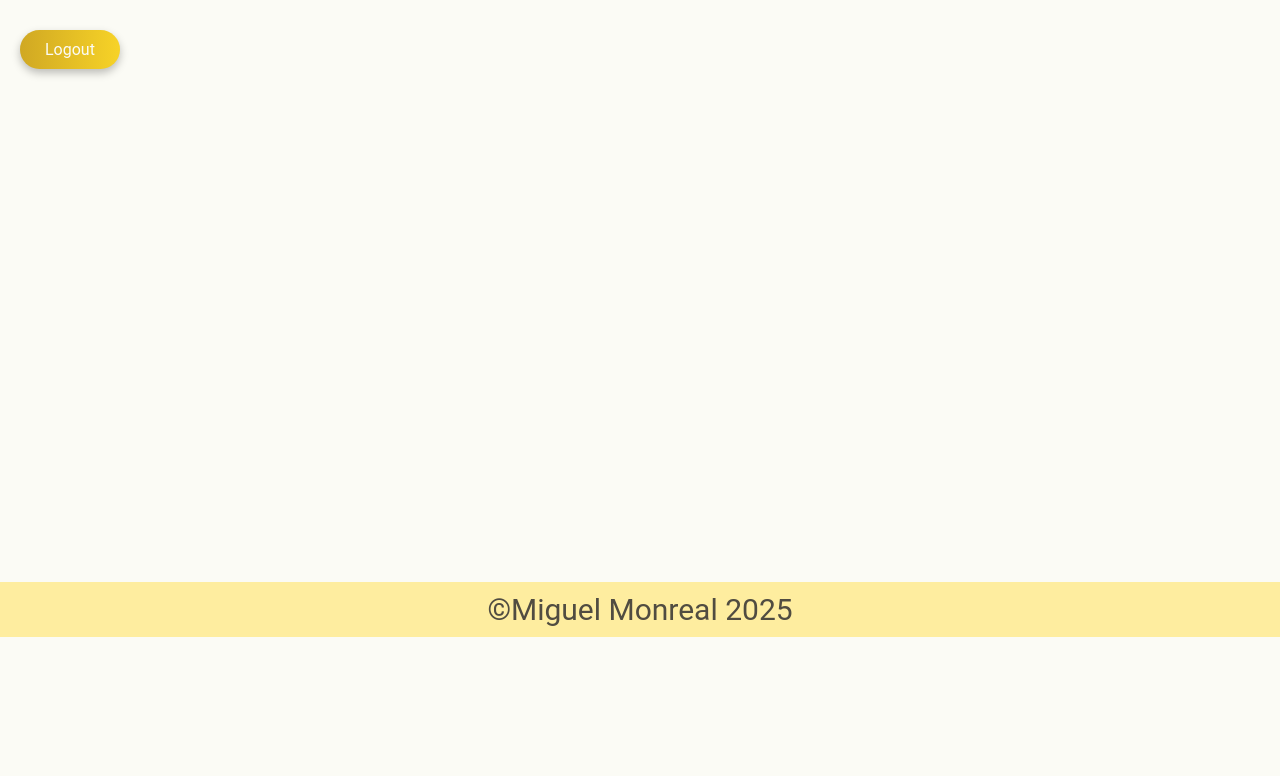
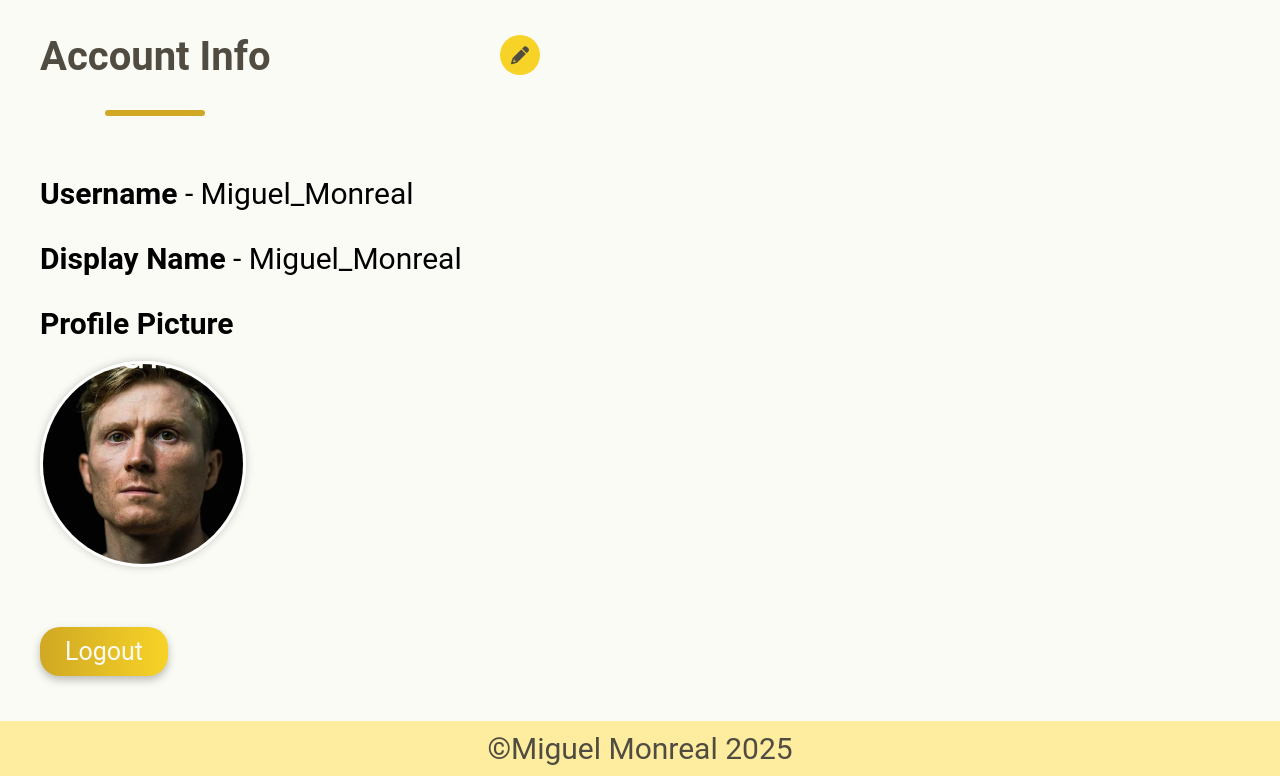
Before and after one commit to DeKingRey/ClimbingWebsite, a Flask app: page /account in a window 1280 px wide. Shown: the part 163-939 px from the top of the page. Before the commit the page ends 800 px from the top, so only its background shows below. Run offline with Flask 3, Linux system fonts and the light colour scheme; a user stored in the database is signed in; some libraries are stand-ins or nearby versions; some web fonts are replaced.

Commit message:
Working on editing account

```diff
--- a/app.py
+++ b/app.py
@@ -78,6 +78,7 @@ def inject_user():
         "username": session.get("username"),
         "profile_picture": session.get("profile_picture"),
         "permission_level": session.get("permission_level"),
+        "display_name": session.get("display_name"),
     }
 
 
@@ -88,19 +89,22 @@ def home():
     if user_id is not None:
         con = sqlite3.connect("climbing.db")
         cur = con.cursor()
-        cur.execute("SELECT profile_picture, username, permission_level FROM Account WHERE id = ?", (user_id,))
+        cur.execute("SELECT profile_picture, username, permission_level, display_name FROM Account WHERE id = ?", (user_id,))
         result = cur.fetchone()
         profile_picture = result[0]
         username = result[1]
         permission_level = result[2]
+        display_name = result[3]
 
         session["profile_picture"] = profile_picture
         session["username"] = username
         session["permission_level"] = permission_level
+        session["display_name"] = display_name
     else:
         profile_picture = None
         username = None
-        admin = 0
+        permission_level = 0
+        display_name = None
 
     return render_template("home.html", header="Home")
 
@@ -403,7 +407,7 @@ def register():
         file_url = url_for("get_file", filename=filename)
 
         # This executes an SQL stament which adds the users registry information to the database
-        cur.execute("INSERT INTO Account (username, password, profile_picture, permission_level) VALUES (?, ?, ?, 1)", (name, hashed_password, file_url))
+        cur.execute("INSERT INTO Account (username, password, profile_picture, permission_level, display_name) VALUES (?, ?, ?, 1, ?)", (name, hashed_password, file_url, name))
         con.commit()
 
         session["user_id"] = cur.lastrowid # Auto logs in by getting the id of the last inserted row
@@ -456,6 +460,7 @@ def logout():
     session["profile_picture"] = None
     session["username"] = None
     session["permission_level"] = None
+    session["display_name"] = None
 
 
 if __name__ == "__main__":
--- a/static/css/style.css
+++ b/static/css/style.css
@@ -28,7 +28,7 @@ body {
 }
 
 main {
-    margin-left: 20px;
+    margin-left: 40px;
     margin-right: 20px;
 
     flex: 1;
@@ -135,8 +135,11 @@ input:focus, select:focus {
     box-shadow: 0 0 5px rgba(208, 168, 35, 0.4);
 }
 
+.photo-preview {
+    display: none;
+}
+
 .profile-preview {
-    display: none;
     width: 200px;
     height: 200px;
     border-radius: 50%;
@@ -147,7 +150,6 @@ input:focus, select:focus {
 } /* Makes a circular image with the default display of none */
 
 .location-preview {
-    display: none;
     max-width: 200px;
     max-height: 200px;
     border-radius: 20px;
@@ -622,3 +624,40 @@ isn't clicked*/
 } /* Styles the deny button making it red and transition to darker red when hovered over */
 
 /* #endregion */
+
+/* #region Account Page */
+
+.account-info-container {
+    position: relative;
+    display: flex;
+    justify-content: space-between;
+    margin-bottom: 20px;
+} /* Positions the header container making it a flexbox to properly position the edit button */
+
+.edit-button {
+    position: absolute;
+    top: 35px;
+    right: 100px;
+    background-color: var(--color-gold);
+    color: var(--color-charcoal);
+    border: none;
+    border-radius: 50%;
+    width: 40px;
+    height: 40px;
+
+    display: flex;
+    align-items: center;
+    justify-content: center;
+
+    font-size: 18px;
+    box-shadow: 0 2px 6px rgab(0, 0, 0, 0.2);
+    cursor: pointer;
+    transition: transform 0.2s ease, background-color 0.2s ease;
+} /* Positions the circular edit button and it gives it style */
+
+.edit-button:hover {
+    background-color: var(--color-mustard);
+    transform: translateY(-2px);
+} /* Changes the background color when hovered over*/
+
+/* #endregion */
--- a/templates/account.html
+++ b/templates/account.html
@@ -2,7 +2,22 @@
 {% block content %}
     {% if username %}
         <form action="/account" method="POST">
-            <button type="submit" class="button" style="margin-top: 30px;">Logout</button>
+            <div class="account-info-container">
+                <div class="left-align" style="text-align: left; display: inline-block;">
+                    <h2>Account Info</h2>
+                    <div class="divider"></div>
+                </div>
+                <button type="submit" value="edit" class="edit-button fa-solid fa-pencil"></button>
+            </div>
+
+            <!-- Account info -->
+            <p><strong>Username</strong> - {{ username }}</p>
+            <p><strong>Display Name</strong> - {{ display_name }}</p>
+            <p><strong>Profile Picture</strong>
+                <img src="{{ profile_picture }}" alt="profile picture" class="profile-preview" style="margin: 20px 0;"></p>
+
+
+            <button type="submit" value="logout" class="button" style="margin-top: 30px; font-size: 25px">Logout</button>
         </form>     <!-- If username is given(aka the user is logged in) the logout button will display on the account page. -->
     {% else %}
         <h3>You are not logged in. <a href="/login">Log in here</a> Or <a href="/register">Register here</a>  if you don't have an account.</h3>     <!-- Otherwise provides the login and register pages. -->
```
Also changed, not shown: climbing.db.
